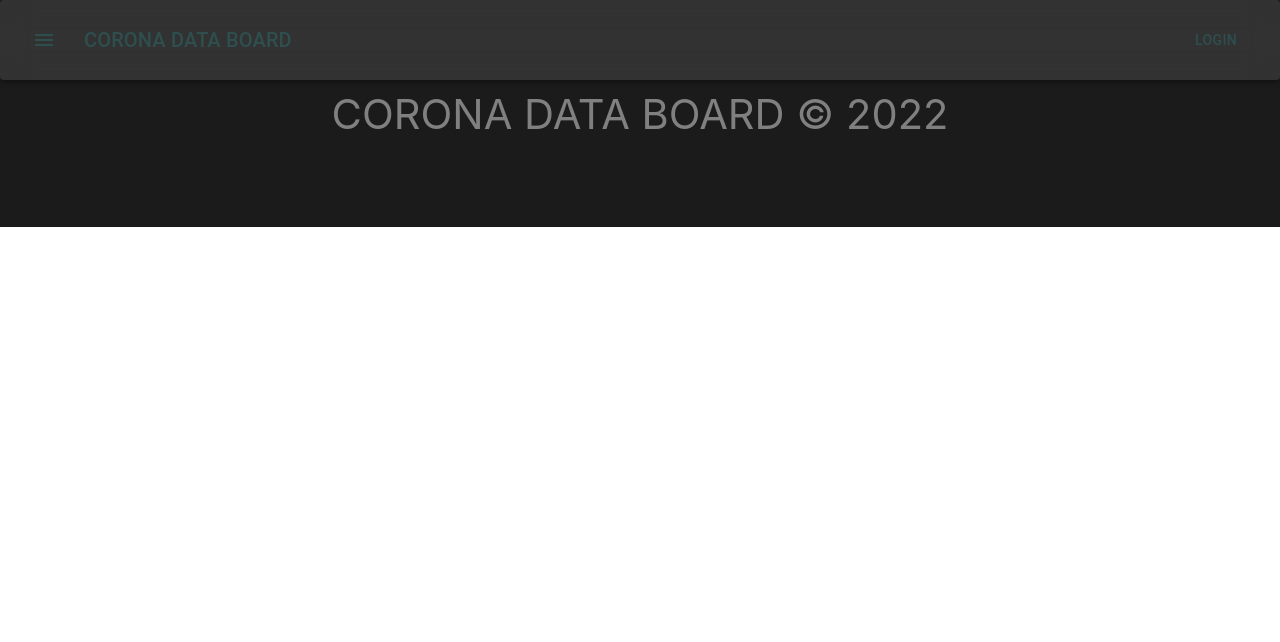
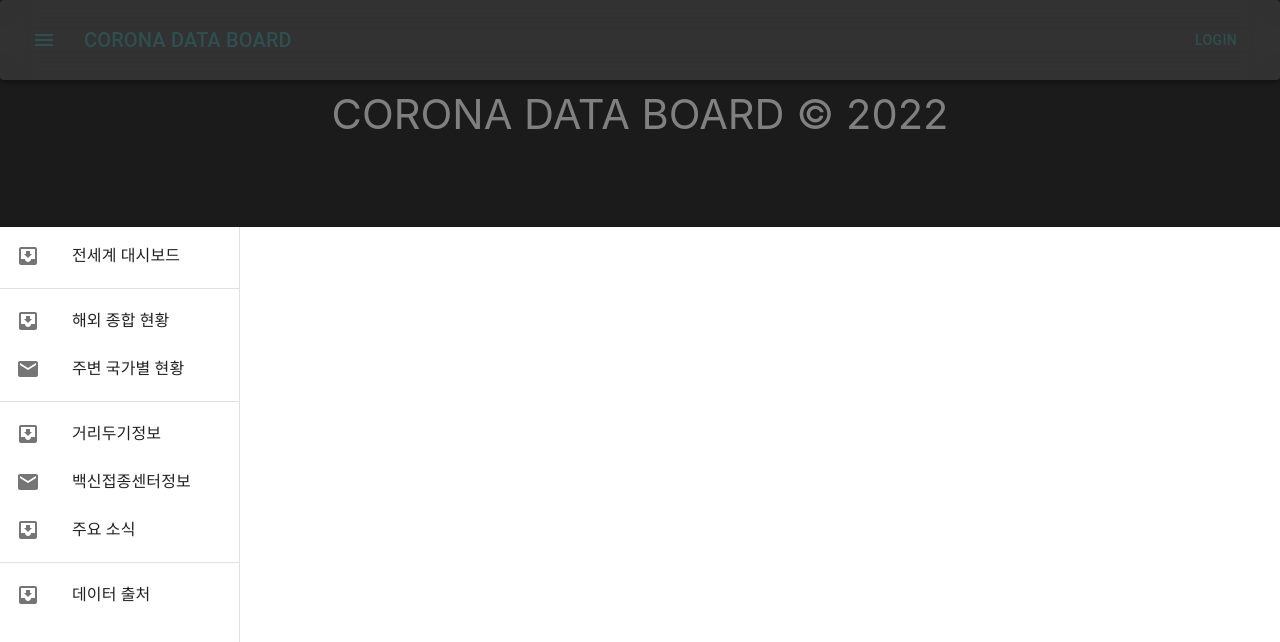
Before and after one commit to aneunbyul/corona-data-board-client-react, a Next.js app: page / in a window 1280 px wide. Shown: the top 642 px of the page. Built offline with nearby package versions, Linux system fonts and the light colour scheme.

Commit message:
[추가] Nav 기본 레이아웃 생성

```diff
--- a/src/components/layouts/Layout.js
+++ b/src/components/layouts/Layout.js
@@ -1,23 +1,19 @@
 import Header from "./Header";
 import Footer from "./Footer";
-import { useRouter } from "next/router";
-import { useEffect, useRef, useState } from "react";
+import Nav from "./Nav";
+import {useRouter} from "next/router";
+import {useEffect, useRef, useState} from "react";
 import styled from "styled-components";
-import { createContext } from "react";
+import {createContext} from "react";
 
-export const HeaderBgContext = createContext();
-
-const Layout = ({ children }) => {
-  const [isShowHeaderBg, setIsShowHeaderBg] = useState(false);
-  const [visible, setVisible] = useState(true);
-  const router = useRouter();
-  const isProductsPage = router.pathname.includes("products");
+const Layout = ({children}) => {
   return (
-    <HeaderBgContext.Provider value={{ isShowHeaderBg, setIsShowHeaderBg }}>
-        <Header visible={visible} setVisible={setVisible} />
-        <main>{children}</main>
-        {!isProductsPage && <Footer />}
-    </HeaderBgContext.Provider>
+    <>
+      <Header/>
+      <Nav/>
+      <main>{children}</main>
+      <Footer/>
+    </>
   );
 };
 
--- /dev/null
+++ b/src/components/layouts/Nav.js
@@ -0,0 +1,86 @@
+import * as React from 'react';
+import Box from '@mui/material/Box';
+import Drawer from '@mui/material/Drawer';
+import CssBaseline from '@mui/material/CssBaseline';
+import AppBar from '@mui/material/AppBar';
+import Toolbar from '@mui/material/Toolbar';
+import List from '@mui/material/List';
+import Typography from '@mui/material/Typography';
+import Divider from '@mui/material/Divider';
+import ListItem from '@mui/material/ListItem';
+import ListItemIcon from '@mui/material/ListItemIcon';
+import ListItemText from '@mui/material/ListItemText';
+import InboxIcon from '@mui/icons-material/MoveToInbox';
+import MailIcon from '@mui/icons-material/Mail';
+
+const drawerWidth = 240;
+
+const Nav = () => {
+  return (
+    <>
+      <Box sx={{display: 'flex'}}>
+        <Drawer
+          sx={{
+            width: drawerWidth,
+            flexShrink: 0,
+            zIndex: -1,
+            '& .MuiDrawer-paper': {
+              width: drawerWidth,
+              boxSizing: 'border-box',
+            },
+          }}
+          variant="permanent"
+          anchor="left"
+        >
+          <Toolbar/>
+          <Toolbar/>
+          <List>
+            {['국내종합 현황', '시도별 현황', '전세계 대시보드'].map((text, index) => (
+              <ListItem button key={text}>
+                <ListItemIcon>
+                  {index % 2 === 0 ? <InboxIcon/> : <MailIcon/>}
+                </ListItemIcon>
+                <ListItemText primary={text}/>
+              </ListItem>
+            ))}
+          </List>
+          <Divider/>
+          <List>
+            {['해외 종합 현황', '주변 국가별 현황'].map((text, index) => (
+              <ListItem button key={text}>
+                <ListItemIcon>
+                  {index % 2 === 0 ? <InboxIcon/> : <MailIcon/>}
+                </ListItemIcon>
+                <ListItemText primary={text}/>
+              </ListItem>
+            ))}
+          </List>
+          <Divider/>
+          <List>
+            {['거리두기정보', '백신접종센터정보', '주요 소식',].map((text, index) => (
+              <ListItem button key={text}>
+                <ListItemIcon>
+                  {index % 2 === 0 ? <InboxIcon/> : <MailIcon/>}
+                </ListItemIcon>
+                <ListItemText primary={text}/>
+              </ListItem>
+            ))}
+          </List>
+          <Divider/>
+          <List>
+            {['데이터 출처'].map((text, index) => (
+              <ListItem button key={text}>
+                <ListItemIcon>
+                  {index % 2 === 0 ? <InboxIcon/> : <MailIcon/>}
+                </ListItemIcon>
+                <ListItemText primary={text}/>
+              </ListItem>
+            ))}
+          </List>
+        </Drawer>
+      </Box>
+    </>
+  );
+};
+
+export default Nav;
```
Also changed, not shown: pages/domestic/index.js (added), src/components/contents/aobut.js (added).
